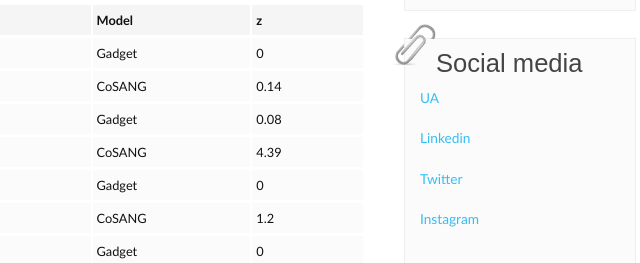
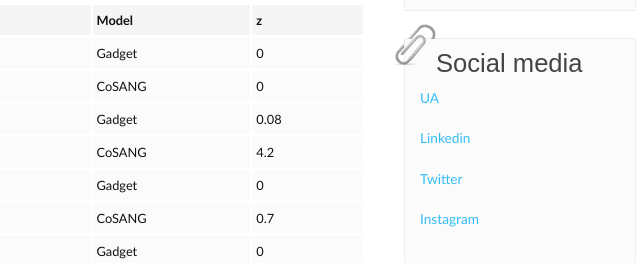
Before and after one commit to stalei/stalei.github.io, a plain HTML site: page research.html in a window 1280 px wide. Shown: the part 416-679 px from the top of the page, 456-1096 px from the left. Drawn offline with Linux system fonts and the light colour scheme; a web font is replaced by a local one.

Commit message:
z update

```diff
--- a/research.html
+++ b/research.html
@@ -79,7 +79,7 @@
             <td>32251</td>
             <td>1.55E005</td>
             <td>CoSANG</td>
-            <td>0.14</td>
+            <td>0</td>
           </tr>
           <tr>
             <td>838</td>
@@ -91,7 +91,7 @@
             <td>838</td>
             <td>1.55E005</td>
             <td>CoSANG</td>
-            <td>4.39</td>
+            <td>4.2</td>
           </tr>
           <tr>
             <td>m12b</td>
@@ -103,7 +103,7 @@
             <td>m12b</td>
             <td>2.373E005</td>
             <td>CoSANG</td>
-            <td>1.2</td>
+            <td>0.7</td>
           </tr>
           <tr>
             <td>m12f</td>
```
